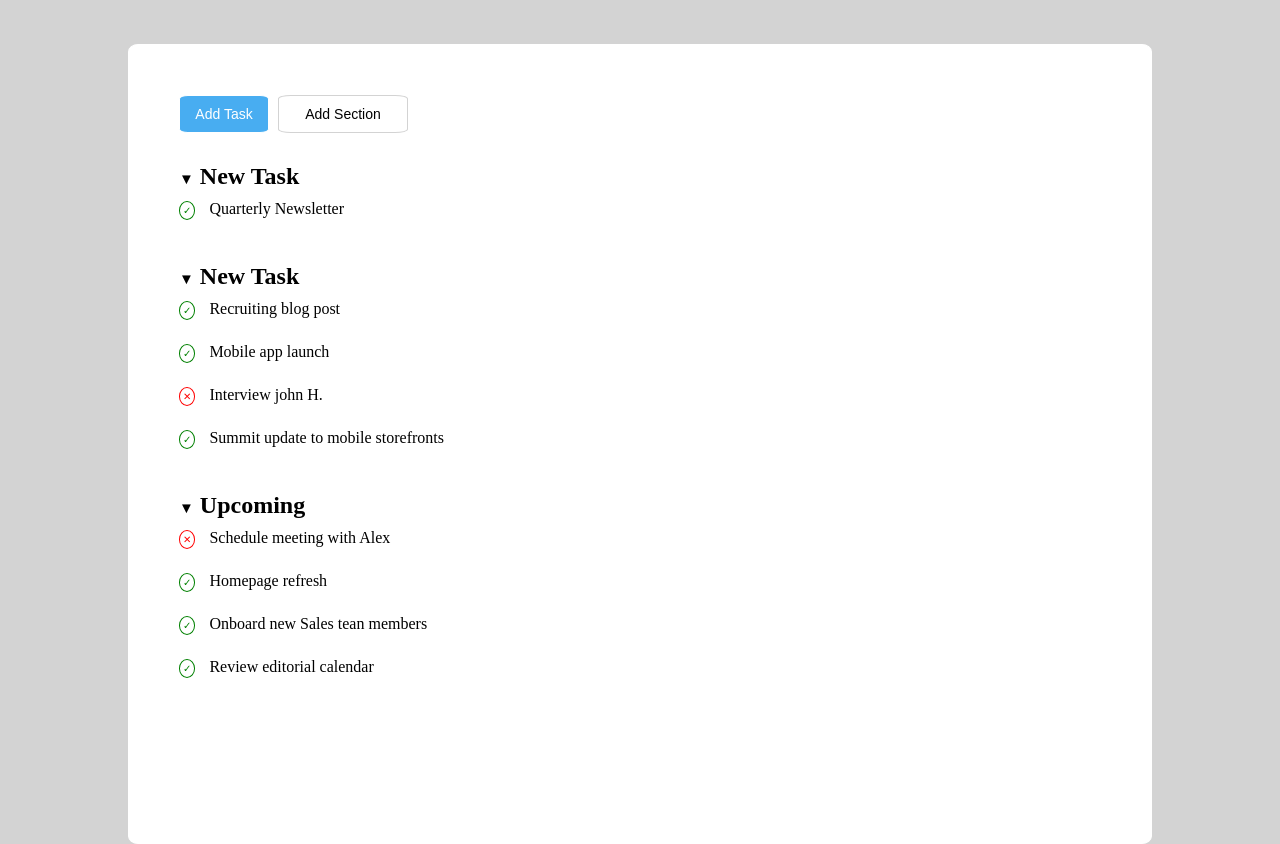
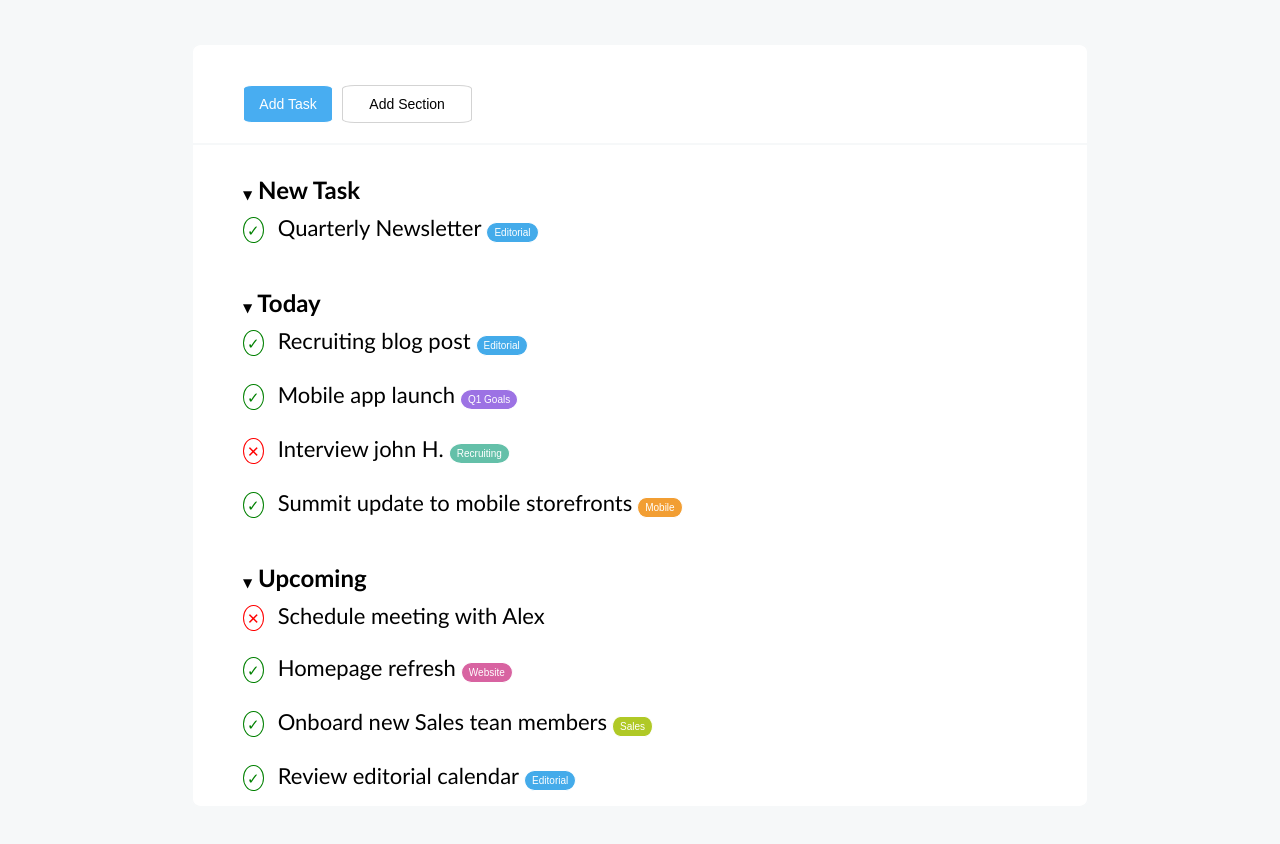
Before and after one commit to LucaVerth/html-css-toboolist, a plain HTML site: page index.html in a window 1280 px wide. Shown: the part 106-950 px from the top of the page. After the commit the page ends 913 px from the top, so only its background shows below. Drawn offline with Linux system fonts and the light colour scheme.

Commit message:
added tasks and relative color tags

```diff
--- a/Assets/CSS/style.css
+++ b/Assets/CSS/style.css
@@ -5,17 +5,19 @@
 }
 
 body{
-  background-color: lightgray;
+  background-color: #F6F8F9 ;
+  font-family: 'Trebuchet MS', 'Lucida Sans Unicode', 'Lucida Grande', 'Lucida Sans', Arial, sans-serif;
 }
 
 .container{
-  width: 80%;
+  width: 70%;
   margin: 0 auto;
   background-color: white;
 }
 
 .border-bottom{
-  border-bottom: 2px solid grey;
+  padding-bottom: 20px;
+  border-bottom: 2px solid #F6F8F9;
 }
 
 .button-func{
@@ -27,7 +29,7 @@ body{
   border: 1px solid white;
   border-radius: 10%;
   font-size: 14px;
-  margin-top: 20px;
+  margin-top: 10px;
 }
 
 .section{
@@ -37,7 +39,7 @@ body{
 
 /* marking and checks */
 .mark-true{
-  font-size: 10px;
+  font-size: 15px;
   padding: 3px;
   color: green;
   border: 1px solid green;
@@ -45,7 +47,7 @@ body{
 }
 
 .mark-false{
-  font-size: 10px;
+  font-size: 15px;
   padding: 3px;
   color: red;
   border: 1px solid red;
@@ -54,6 +56,7 @@ body{
 
 .list{
   padding-left: 10px;
+  font-size: 22px;
 }
 
 .points{
@@ -85,8 +88,7 @@ header{
 /* MAIN */
 .search-bar{
   margin-top: 50px;
-  height: 800px;
-  border: 1px solid white;
+  border: 1px solid #F6F8F9;
   border-radius: 1%;
 }
 
@@ -104,5 +106,38 @@ header{
 
 h2::before{
   content: ' \25BC ';
-  font-size: 15px;
+  font-size: 12px;
 }
+
+/* tags and colors */
+.tag{
+  border-radius: 40%/100%;
+  border: 1px solid white;
+  background:#fff;
+  padding: 4px 7px;
+  font-size: 10px;
+  background-color: #44ABEA;
+  color: white;
+  margin-left: 5px;
+  }
+
+.purple{
+  background-color: #9C72E4 ;
+}
+
+.greenlig{
+  background-color: #64C0A9;
+}
+
+.orange{
+  background-color: #F29E33;
+}
+
+.pink{
+  background-color: #D863A1;
+}
+
+.green{
+  background-color: #B0C926;
+}
+/* /tags and colors */
--- a/index.html
+++ b/index.html
@@ -18,36 +18,40 @@
 
   <main>
     <div class="search-bar container">
-      <div class="section">
+
+      <!-- buttons section -->
+      <div class="section border-bottom">
         <button class="button-func left-bott">Add Task</button>
         <button class="button-func right-bott">Add Section</button>
       </div>
+      <!-- /buttons section -->
 
+      <!-- task sections -->
       <div class="section">
         <h2> New Task </h2>
         <div class="points">
           <span class="mark-true">&#10003;</span>
-          <span class="list"> Quarterly Newsletter</span>
+          <span class="list"> Quarterly Newsletter<button class="tag"> Editorial </button></span>
         </div>
       </div>
 
       <div class="section">
-        <h2> New Task </h2>
+        <h2> Today </h2>
         <div class="points">
           <span class="mark-true">&#10003;</span>
-          <span class="list"> Recruiting blog post</span>
+          <span class="list"> Recruiting blog post<button class="tag"> Editorial </button></span>
         </div>
         <div class="points">
           <span class="mark-true">&#10003;</span>
-          <span class="list"> Mobile app launch</span>
+          <span class="list"> Mobile app launch<button class="tag purple"> Q1 Goals </button></span>
         </div>
         <div class="points">
           <span class="mark-false">&#10005;</span>
-          <span class="list"> Interview john H.</span>
+          <span class="list"> Interview john H.<button class="tag greenlig"> Recruiting </button></span>
         </div>
         <div class="points">
           <span class="mark-true">&#10003;</span>
-          <span class="list"> Summit update to mobile storefronts</span>
+          <span class="list"> Summit update to mobile storefronts<button class="tag orange"> Mobile </button></span>
         </div>
       </div>
 
@@ -59,22 +63,19 @@
         </div>
         <div class="points">
           <span class="mark-true">&#10003;</span>
-          <span class="list"> Homepage refresh</span>
+          <span class="list"> Homepage refresh<button class="tag pink"> Website </button></span>
         </div>
         <div class="points">
           <span class="mark-true">&#10003;</span>
-          <span class="list"> Onboard new Sales tean members</span>
+          <span class="list"> Onboard new Sales tean members<button class="tag green"> Sales </button></span>
         </div>
         <div class="points">
           <span class="mark-true">&#10003;</span>
-          <span class="list"> Review editorial calendar</span>
+          <span class="list"> Review editorial calendar<button class="tag"> Editorial </button></span>
         </div>
       </div>
-
-
-
+      <!-- /task sections -->
     </div>
-
   </main>
 
 </body>
```
